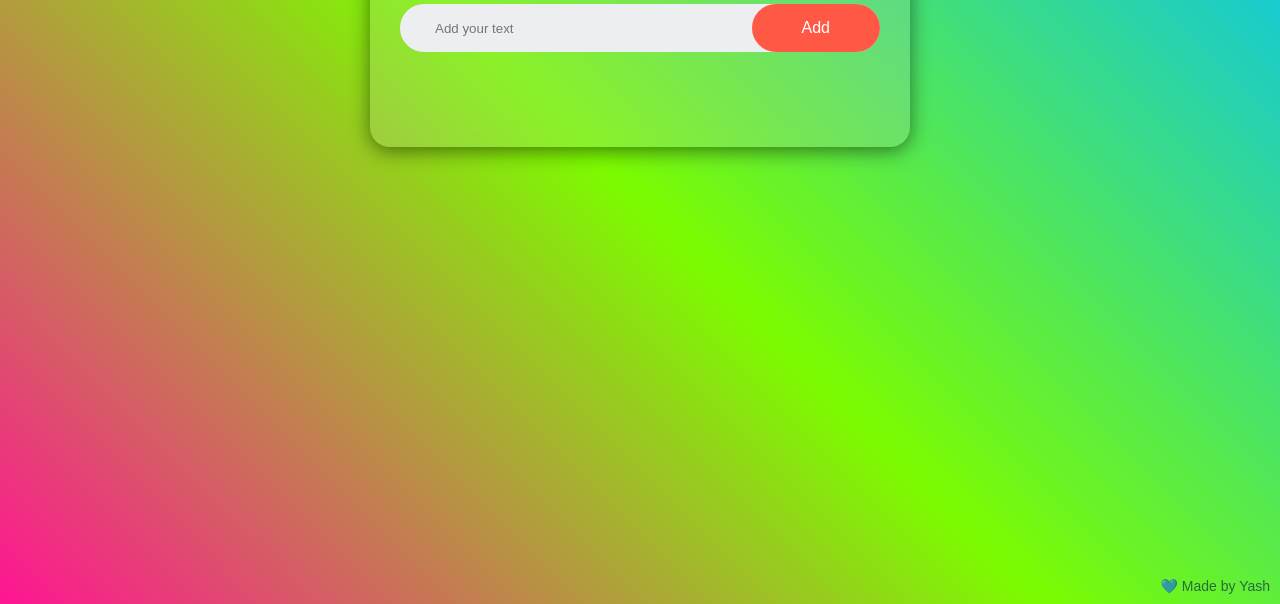
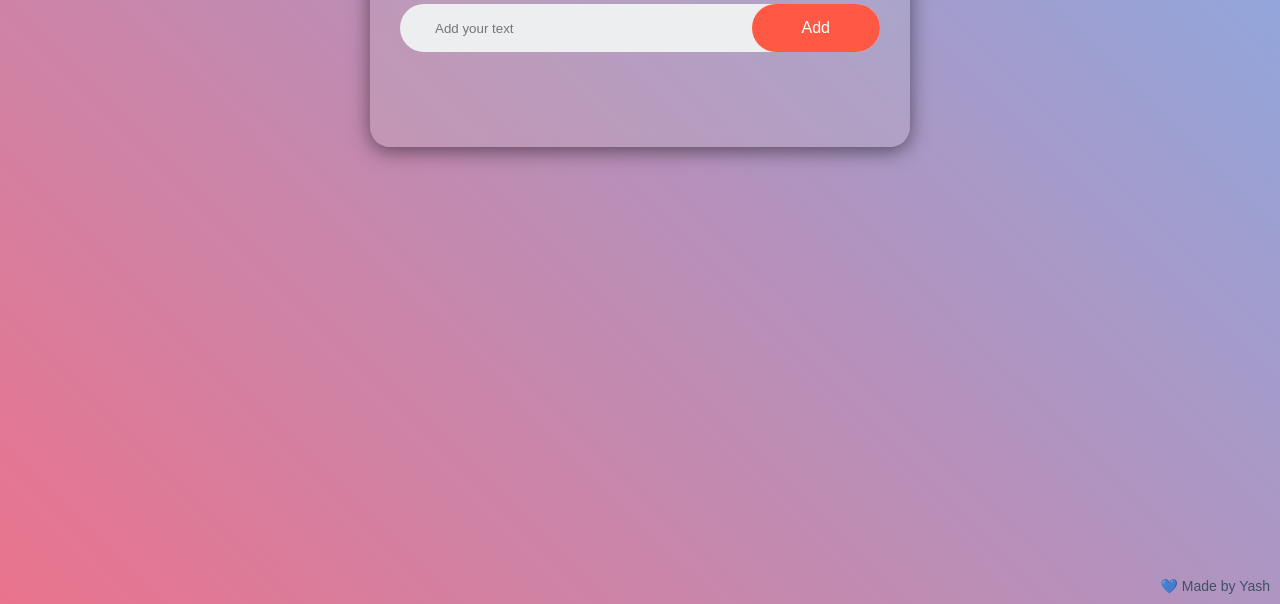
Before and after one commit to chavankapil/To-Do-List, a plain HTML site: page index.html in a window 1280 px wide. Shown: the part 196-800 px from the top of the page. Drawn offline with Linux system fonts and the light colour scheme.

Commit message:
Update style.css

```diff
--- a/style.css
+++ b/style.css
@@ -8,7 +8,7 @@
 .container {
     width: 100%; /* Full width of the container */
     min-height: 100vh; /* Minimum height is 100% of the viewport height */
-    background: linear-gradient(-135deg, #00BFFF,#7CFC00,#FF1493); /* Gradient background */
+    background: linear-gradient(-135deg,  #89ABE3, #EA738D); /* Gradient background */
     padding: 10px; /* Padding around the container */
 }
 
```
